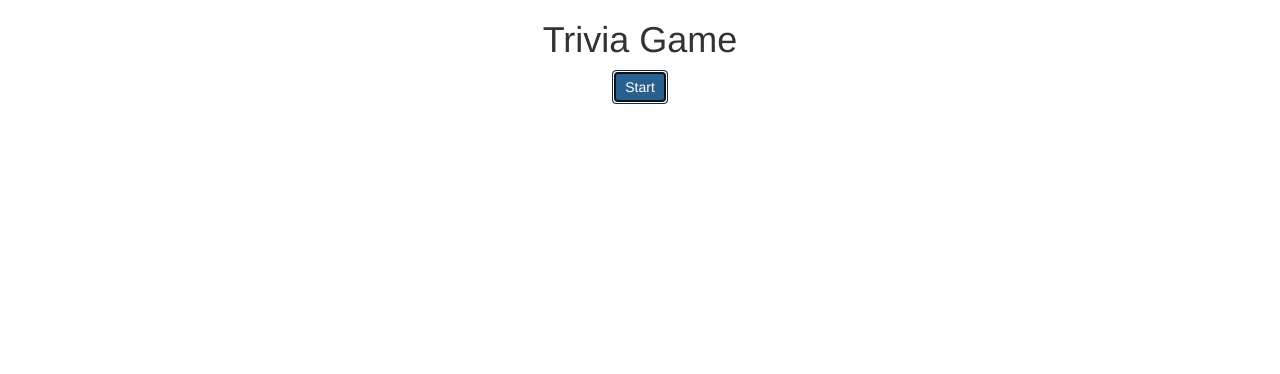
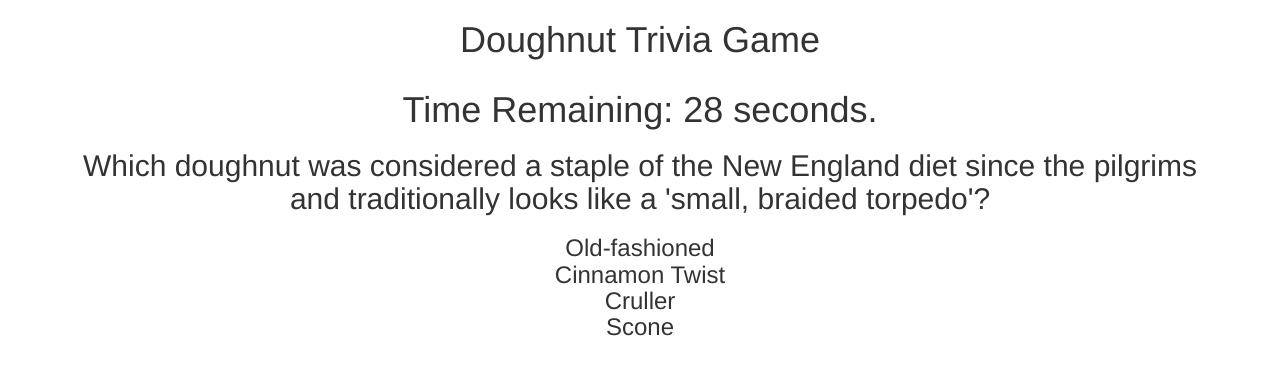
Before and after one commit to nolanklinke/TriviaGame, a plain HTML site: page index.html in a window 1280 px wide. Both pictures are taken after a click on the button "Start". Drawn offline with nearby package versions, Linux system fonts and the light colour scheme.

Commit message:
first question js

```diff
--- a/assets/javascript/app.js
+++ b/assets/javascript/app.js
@@ -1,10 +1,3 @@
-$(document).ready(function() {
-    $("#questionsGoHere").hide();
-
-});
-
-
-
 //state all variables needed for object (trivia game)
 var trivia = {
     questions: ["Which doughnut was considered a staple of the New England diet since the pilgrims and traditionally looks like a 'small, braided torpedo'?",
@@ -27,21 +20,57 @@ var trivia = {
             "Boston, MA"],
 
     countdownTimer: 30,
+
     correct: 0,
     wrong: 0,
+};
 
-//show start page html on page refresh with function
-    reset: function() {
 
-    }
+$(document).ready(function() {
+
+    function run() {
+
+        if (trivia.countdownTimer == 0) {
+          clearTimeout(run);
+          //doSomething();
+        } else {
+            document.getElementById("timer").innerHTML = "Time Remaining: " + trivia.countdownTimer + " seconds.";
+            trivia.countdownTimer--;
+        }
+      };
+
+    $("#questionsGoHere").hide();
+    $("#optionsGoHere").hide();
+
+    $("#startGame").on("click", function(){
+        setInterval(run, 1000);
+        run();
+
+        document.getElementById("questionsGoHere").innerHTML = trivia.questions[0];
+        $("#questionsGoHere").show();
+        $("#optionsGoHere").show();
+        $("#startGame").hide();
+
+        makeOptions(trivia.options[0]);
 
 
 
+});
+});
+
+var makeOptions = function(arrayIndex) {
+    for (var i = 0; i < arrayIndex.length; i++) {
+        var newDiv = $("<div>");
+        newDiv.text(arrayIndex[i]);
+        $("#optionsGoHere").append(newDiv);
+        console.log(arrayIndex[i]);
+    }
+  };
 
 
-//create for loop or function to cycle through questions array and display
-
-//create timing event to call each html section after certain time
-
-
-};
+/*for(var i = 0; i < cubes.length; i++) {
+    var cube = cubes[i];
+    for(var j = 0; j < cube.length; j++) {
+        display("cube[" + i + "][" + j + "] = " + cube[j]);
+    }
+}*/
--- a/index.html
+++ b/index.html
@@ -6,20 +6,22 @@
     <meta http-equiv="X-UA-Compatible" content="ie=edge">
     <link rel="stylesheet" href="https://maxcdn.bootstrapcdn.com/bootstrap/3.3.7/css/bootstrap.min.css" integrity="sha384-BVYiiSIFeK1dGmJRAkycuHAHRg32OmUcww7on3RYdg4Va+PmSTsz/K68vbdEjh4u" crossorigin="anonymous">
     <script src="https://code.jquery.com/jquery-3.3.1.js" integrity="sha256-2Kok7MbOyxpgUVvAk/HJ2jigOSYS2auK4Pfzbm7uH60=" crossorigin="anonymous"></script>
-    <script src="assets/javascript/app.js"></script>
     <title>Trivia Game</title>
 
 </head>
 <body>
     <div class="container">
         <div class="row text-center">
-        <h1>Trivia Game</h1>
+        <h1>Doughnut Trivia Game</h1>
     </div>
     <div class="row text-center">
-        <h1 id="questionsGoHere">Questions go Here.</h1>
+        <h1 id="timer"></h1>
+        <h2 id="questionsGoHere"></h2>
+        <h3 id="optionsGoHere"></h3>
         <button class="btn btn-primary" id="startGame">Start</button>
     </div>
     </div>
 
 </body>
+<script src="assets/javascript/app.js"></script>
 </html>
```
